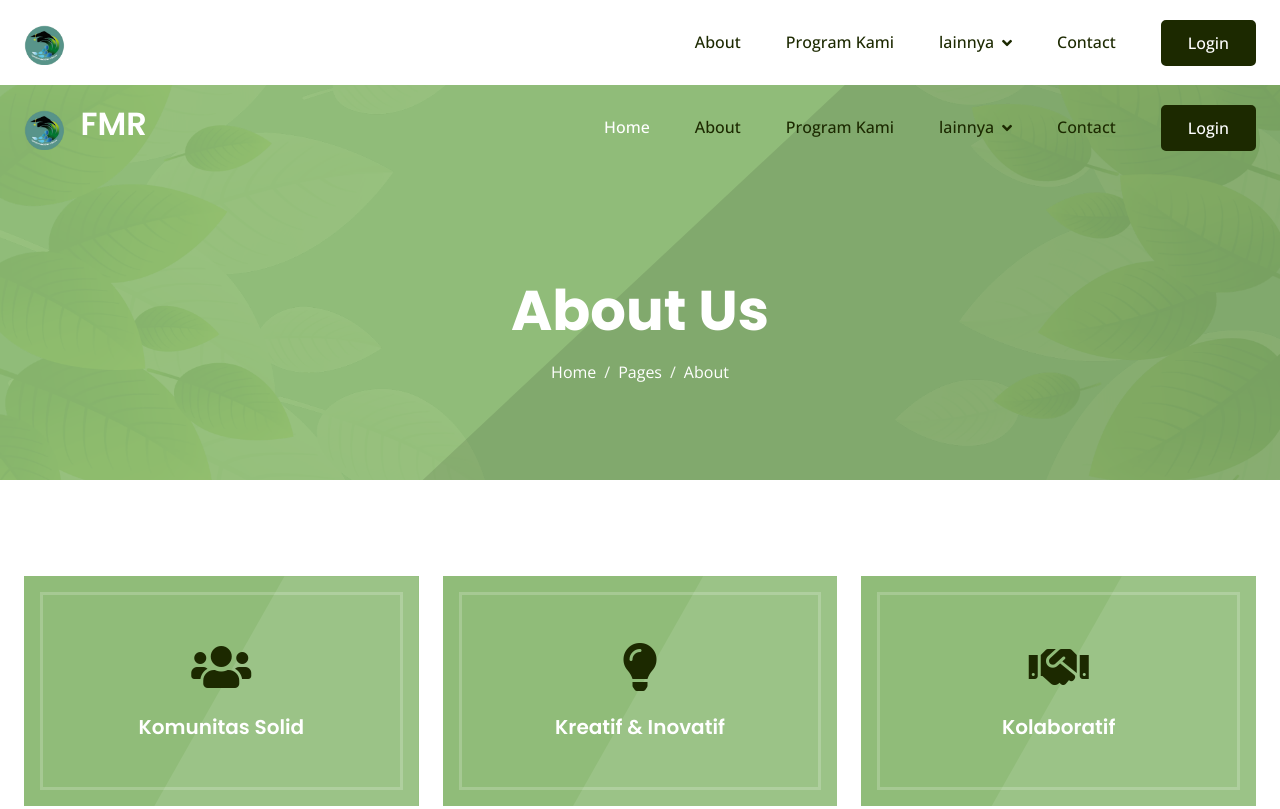
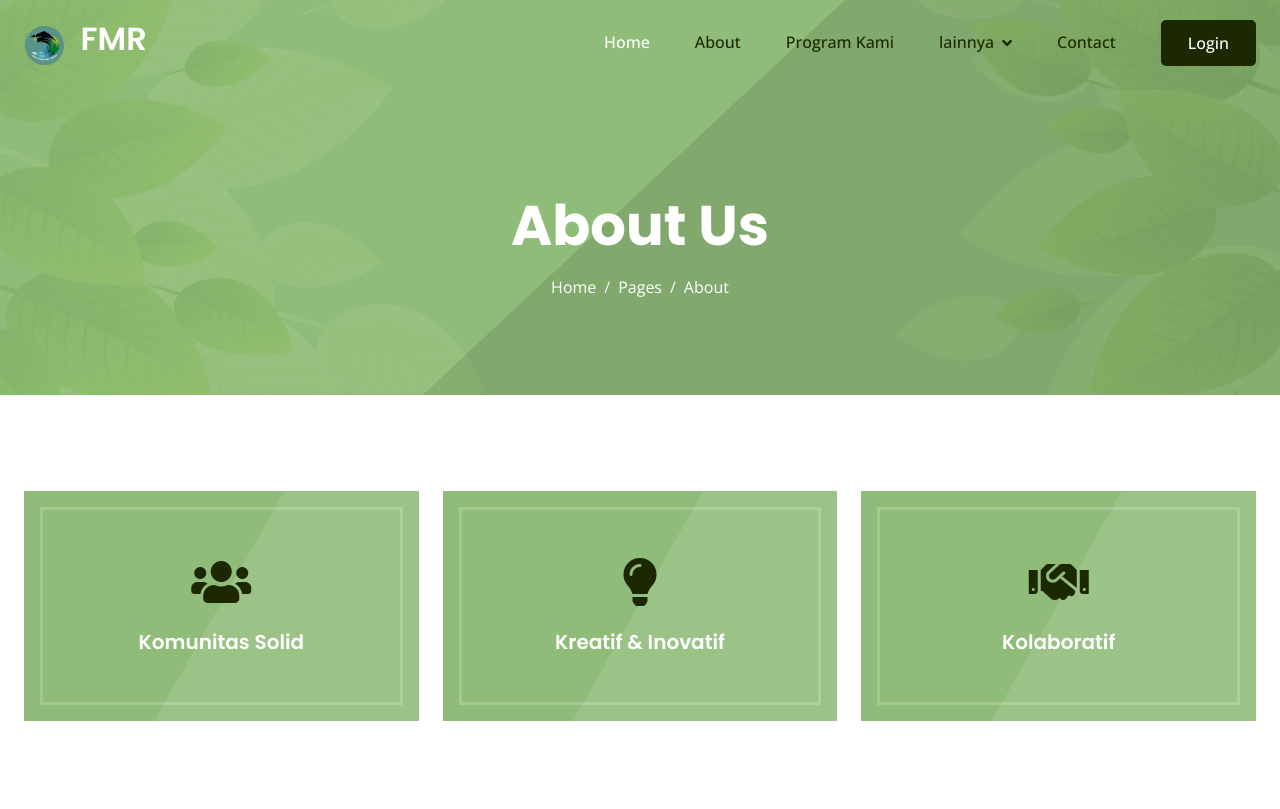
Before and after one commit to mulqY1122/Forum_Mahasiswa_Rongga, a plain HTML site: page about.html in a window 1280 px wide. Shown: the top 809 px of the page. Drawn offline with nearby package versions, Linux system fonts and the light colour scheme.

Commit message:
Update about.html

```diff
--- a/about.html
+++ b/about.html
@@ -109,60 +109,6 @@
                 </div>
               </div>
               <a href="404.html" class="nav-item nav-link">Contact</a>
-            </div>
-            <a href="" class="btn btn-dark py-2 px-4 d-none d-lg-inline-block"
-              >Login</a
-            >
-          </div>
-        </nav>
-      </div>
-    </div>
-
-    <!-- Navbar End -->
-
-    <!-- Navbar Start -->
-    <div class="container-fluid sticky-top">
-      <div class="container">
-        <nav class="navbar navbar-expand-lg navbar-light p-0">
-          <a href="index.html" class="navbar-brand">
-            <img
-              src="img/image-removebg-preview(1).png"
-              alt="Logo"
-              class="logo"
-              style="max-height: 40px; margin-right: 10px"
-            />
-            <h2 class="text-white d-inline">FMR</h2>
-          </a>
-          <button
-            type="button"
-            class="navbar-toggler ms-auto me-0"
-            data-bs-toggle="collapse"
-            data-bs-target="#navbarCollapse"
-          >
-            <span class="navbar-toggler-icon"></span>
-          </button>
-          <div class="collapse navbar-collapse" id="navbarCollapse">
-            <div class="navbar-nav ms-auto">
-              <a href="index.html" class="nav-item nav-link active">Home</a>
-              <a href="about.html" class="nav-item nav-link">About</a>
-              <a href="product.html" class="nav-item nav-link">Program Kami</a>
-              <div class="nav-item dropdown">
-                <a
-                  href="#"
-                  class="nav-link dropdown-toggle"
-                  data-bs-toggle="dropdown"
-                  >lainnya</a
-                >
-                <div class="dropdown-menu bg-light mt-2">
-                  <a href="feature.html" class="dropdown-item">Dokumentasi</a>
-                  <a href="how-to-use.html" class="dropdown-item">How To Use</a>
-                  <a href="testimonial.html" class="dropdown-item"
-                    >Testimonial</a
-                  >
-                  <a href="blog.html" class="dropdown-item">List Program</a>
-                </div>
-              </div>
-              <a href="contact.html" class="nav-item nav-link">Contact</a>
             </div>
             <a href="" class="btn btn-dark py-2 px-4 d-none d-lg-inline-block"
               >Login</a
```
